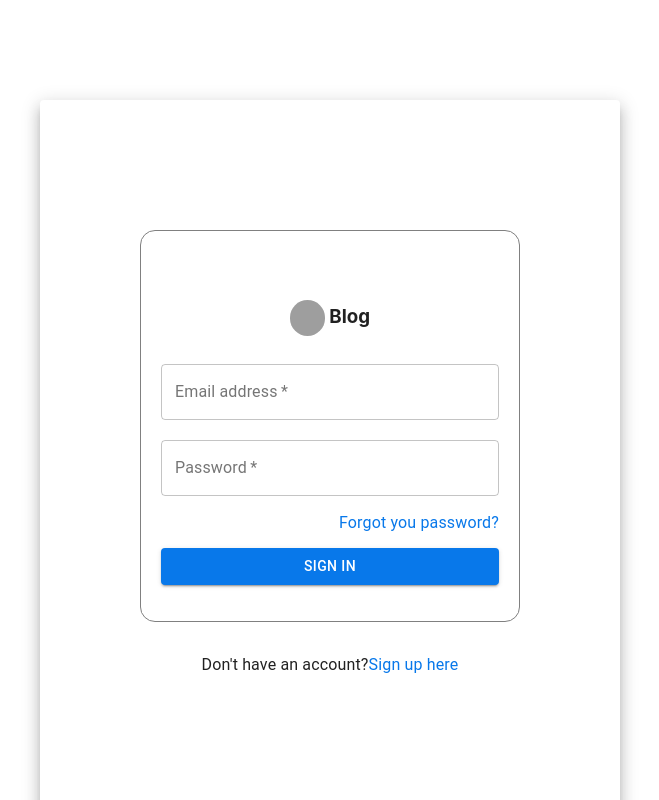
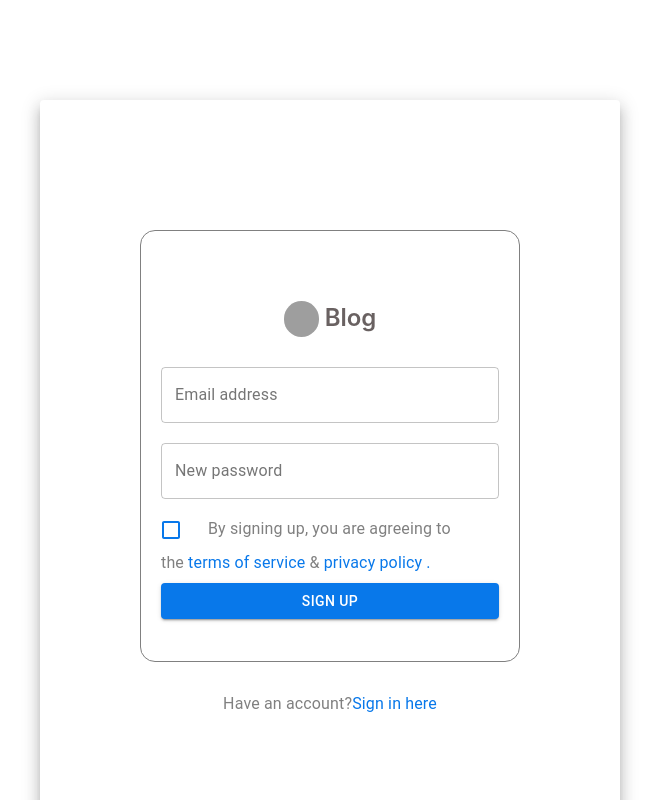
Before and after one commit to kishorecapgemini/POC, a React (Create React App) app: page /signup in a window 1280 px wide. Shown: the top 800 px of the page, without its empty margins (310-969 px from the left). Built offline with nearby package versions, Linux system fonts and the light colour scheme; grey boxes are pictures that could not be loaded.

Commit message:
Second Commit

```diff
--- a/package.json
+++ b/package.json
@@ -1,5 +1,5 @@
 {
-  "name": "poc",
+  "name": "blog_poc",
   "version": "0.1.0",
   "private": true,
   "dependencies": {
@@ -11,6 +11,7 @@
     "node-sass": "^6.0.1",
     "react": "^17.0.2",
     "react-dom": "^17.0.2",
+    "react-router-dom": "^5.2.0",
     "react-scripts": "4.0.3",
     "web-vitals": "^1.1.2"
   },
--- a/src/App.js
+++ b/src/App.js
@@ -1,12 +1,21 @@
 import React from 'react';
 import './App.css';
+import { BrowserRouter as Router, Route, Switch } from 'react-router-dom';
 import Login from './components/Login';
+import Signup from './components/signup';
 
-function App(){
+function App() {
   return (
     <div className="App">
+      <Router>
+        <Switch>
 
-      <Login></Login>
+          < Route exact path="/login" component={Login} />
+          < Route exact path="/signup" component={Signup} />
+        </Switch>
+      </Router>
+
+
 
     </div>
   );
--- a/src/components/Login.js
+++ b/src/components/Login.js
@@ -1,28 +1,32 @@
 import { Button, Grid, Paper, TextField, Typography, Link, Box } from '@material-ui/core';
+import { useHistory } from 'react-router-dom';
 import React from 'react';
+import { grey } from '@material-ui/core/colors';
 
 
 
 
 
-const Login=()=>{
+const Login = () => {
+    let history = useHistory();
 
-    const paperStyle={padding : '100px 100px 100px 100px',height:'80vh',width:380,margin:"100px auto"}
+    const paperStyle = { padding: '100px 100px 100px 100px', height: '80vh', width: 380, margin: "100px auto" }
 
-    const btnstyle={margin:'8px 0',backgroundColor:'#0878ea'}
-    const emailstyle={margin:'10px 0'}
-    const passstyle ={margin:'10px 0'}
-    const bt ={padding: '60px 0px 0px 0px'}
-    const forgetstyle={margin:'5px 0'}
-    const linkstyle={color:'#0878ea'}
-    const linkkstyle={color:'#0878ea'}
+    const btnstyle = { margin: '8px 0', backgroundColor: '#0878ea' }
+    const emailstyle = { margin: '10px 0', color: grey }
+    const passstyle = { margin: '10px 0', color: grey }
+    const bt = { padding: '60px 0px 0px 0px' }
+    const forgetstyle = { margin: '5px 0' }
+    const linkstyle = { color: '#0878ea' }
+    const linkkstyle = { color: '#0878ea' }
+    const fontcol = { color: '#696161', fontWeight: 600 }
 
 
 
-    //const tr={padding:'15px 0px 20px 130px'}
 
 
-    return(
+
+    return (
 
         <Grid>
             <Paper elevation={10} style={paperStyle}>
@@ -30,21 +34,21 @@ const Login=()=>{
                     <Grid align='center'>
 
 
-                    <h3><img src="https://png.pngtree.com/png-clipart/20200709/original/pngtree-abstract-s-letter-circle-vector-logo-design-alphabet-circle-logo-vector-png-image_3611616.jpg" alt= "" style={{width:35, height:36, borderRadius:100/3}} align='center' />     Blog   </h3>
+                        <h2 style={fontcol}><img src="https://png.pngtree.com/png-clipart/20200709/original/pngtree-abstract-s-letter-circle-vector-logo-design-alphabet-circle-logo-vector-png-image_3611616.jpg" alt="" style={{ width: 35, height: 36, borderRadius: 100 / 3 }} align='center' /> Blog </h2>
                     </Grid>
-                <TextField id="outlined-basic" label='Email address' variant="outlined" placeholder='Enter email address' fullWidth required style={emailstyle}/>
-                <TextField id="outlined-basic" label='Password' variant="outlined" placeholder='Enter password' type='password' fullWidth required style={passstyle}/>
+                    <TextField id="outlined-basic" label='Email address' variant="outlined" placeholder='Enter email address' fullWidth style={emailstyle} />
+                    <TextField id="outlined-basic" label='Password' variant="outlined" placeholder='Enter password' type='password' fullWidth style={passstyle} />
 
-                <Typography align='right'style={forgetstyle}>
+                    <Typography align='right' style={forgetstyle}>
                         <Link href="#" style={linkkstyle}>
-                    Forgot you password?
+                            Forgot your password?
                         </Link>
                     </Typography>
 
-                <Button type='submit' color = 'primary' fullWidth variant="contained" style={btnstyle}>Sign In</Button>
+                    <Button type='submit' color='primary' fullWidth variant="contained" style={btnstyle}>Sign In</Button>
 
                     <Typography style={bt}> Don't  have an account?
-                    <Link href="#" style={linkstyle}>
+                        <Link onClick={() => { history.push('/signup') }} href="#" style={linkstyle}>
                             Sign up here
                         </Link>
                     </Typography>
--- /dev/null
+++ b/src/components/signup.js
@@ -0,0 +1,68 @@
+import { Box, Button, Grid, Paper, TextField, FormControlLabel, Checkbox, Typography, Link } from '@material-ui/core';
+import React from 'react'
+import { useHistory } from 'react-router-dom';
+
+const Signup = () => {
+    let history = useHistory();
+
+    const paperStyle = { padding: '100px 100px 100px 100px', height: '80vh', width: 380, margin: "100px auto" }
+    const btnstyle = { margin: '8px 0', backgroundColor: '#0878ea' }
+    const emailstyle = { margin: '10px 0' }
+    const passstyle = { margin: '10px 0' }
+    const bt = { padding: '0px 0px 0px 0px', color: 'grey' }
+    const linkstyle = { color: '#0878ea' }
+    const linkStyle = { color: '#0878ea' }
+    const checkStyle = { color: '#0878ea' }
+    const fontColor = { color: 'grey' }
+    const fontcol = { color: '#696161', fontWeight: 600 }
+
+
+
+
+    return (
+        <Grid>
+            <Paper elevation={10} style={paperStyle}>
+                <Box border={1} borderColor="gray" padding='50px 20px 20px 20px' width='200' height='45vh' margin='30px  auto ' borderRadius='15px'>
+                    <Grid align='center'>
+                        <h2 style={fontcol}><img src="https://png.pngtree.com/png-clipart/20200709/original/pngtree-abstract-s-letter-circle-vector-logo-design-alphabet-circle-logo-vector-png-image_3611616.jpg" alt="" style={{ width: 35, height: 36, borderRadius: 100 / 3 }} align='center' />     Blog   </h2>
+                    </Grid>
+                    <form>
+                        <TextField id="outlined-basic" fullWidth label='Email address' variant="outlined" placeholder='Enter email address' style={emailstyle} />
+                        <TextField id="outlined-basic" fullWidth label='New password' variant="outlined" placeholder='Enter new password' style={passstyle} />
+
+                        <Typography align="left" style={fontColor}>
+                            <FormControlLabel
+                                control={
+                                    <Checkbox
+                                        size="large"
+
+                                        style={checkStyle}
+                                    />
+                                } />
+
+                            By signing up, you are agreeing to <br></br>the
+                            <Link href="#" style={linkStyle}>
+                                {"      "}terms of service
+                            </Link> & <Link href="#" style={linkStyle}>
+                                privacy policy .
+                            </Link>
+
+                        </Typography>
+
+                        <Button type='submit' variant='contained' color='primary' fullWidth style={btnstyle}>Sign Up</Button>
+                    </form>
+                </Box>
+                <Typography style={bt}> Have an account?
+                    <Link onClick={() => { history.push('/login') }} href="#" style={linkstyle}>
+                        Sign in here
+                    </Link>
+                </Typography>
+            </Paper>
+        </Grid>
+
+    )
+
+
+}
+
+export default Signup;
```
Also changed, not shown: 1 other file (tests, documents, lock files or other folders). Lines whose indentation alone changed are shown as unchanged.
